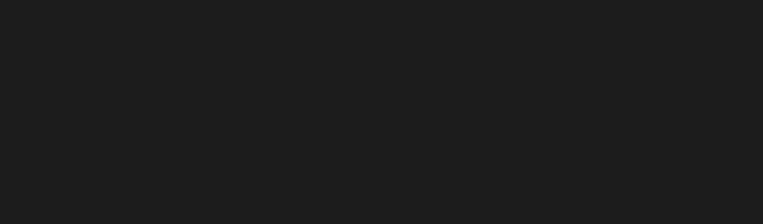
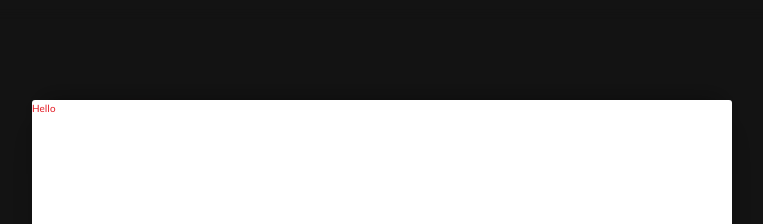
Before and after one commit to nchomsky/FlixFindr, a React (Create React App) app: page /movie/1 in a window 1280 px wide. Shown: the top 224 px of the page, without its empty margins (258-1021 px from the left). Built offline with nearby package versions, Linux system fonts and the light colour scheme; no server answers.

Commit message:
Add search functionality and deal with movie error handling

```diff
--- a/public/index.html
+++ b/public/index.html
@@ -41,6 +41,7 @@
   <body>
     <noscript>You need to enable JavaScript to run this app.</noscript>
     <div id="root"></div>
+    <div id="modal"></div>
     <!--
       This HTML file is a template.
       If you open it directly in the browser, you will see an empty page.
--- a/src/App.scss
+++ b/src/App.scss
@@ -5,3 +5,4 @@
 @import 'styles/components/MovieItem';
 @import 'styles/components/MovieGrid';
 @import 'styles/components/movieNotFound';
+@import 'styles/components/movieModal';
--- a/src/actions/index.js
+++ b/src/actions/index.js
@@ -2,13 +2,13 @@ import movies from '../apis/movies';
 const KEY = '01300e67fc753328e53597dcb77de4b4';
 
 //With thunk can return a asynchronous function instead of an object that is typically required
-export const searchMovies = () => {
+export const searchMovies = (term) => {
     return async (dispatch) => {
         const response = await movies.get('/search/movie?', {
             params: {
                 api_key: KEY,
                 language: 'en-US',
-                query: 'avengers',
+                query: term,
                 page: 1,
                 include_adult: false,
             }
@@ -35,4 +35,11 @@ export const loadPopularMovies = () => {
     };
 };
 
+export const inputChange = (value) => {
+    return {
+        type: 'INPUT_CHANGE',
+        payload: value
+    }
+}
+
 //If i want to fetch specific details I can make a fetchDetails action creator
--- a/src/components/App.js
+++ b/src/components/App.js
@@ -2,15 +2,15 @@ import React, { Component } from 'react';
 import { Route } from 'react-router-dom';
 
 import Container from './Container/Container';
-// import MovieNotFound from './Container/MovieGrid/MovieNotFound/MovieNotFound';
+import MovieModal from './MovieModal/MovieModal';
 import '../App.scss';
 
 class App extends Component {
   render() {
     return (
       <div>
-        <Route path="/" exact component={Container} />
-        {/* <Route path="/movie/:id" exact component={MovieNotFound} /> */}
+        <Route path="/" component={Container} />
+        <Route path="/movie/:id" exact component={MovieModal} />
       </div>
     );
   }
--- a/src/components/Container/Header/SearchBar/SearchBar.js
+++ b/src/components/Container/Header/SearchBar/SearchBar.js
@@ -1,21 +1,42 @@
-import React from 'react';
+import React, { Component } from 'react';
 import { connect } from 'react-redux';
-import { searchMovies } from '../../../../actions';
+import { searchMovies, inputChange, loadPopularMovies } from '../../../../actions';
 
-const SearchBar = () => {
+class SearchBar extends Component {
 
-    const onSearch = (term) => {
-        console.log(term);
-        searchMovies(term);
+    handleChange = (event) => {
+        this.props.inputChange(event.target.value);
+        if (event.target.value === "") {
+            this.props.loadPopularMovies();
+        }
+
     }
 
-    return (
-        <form noValidate autoComplete="off" className="search">
-            <input type="text" placeholder="Search Movies" className="search__input" onChange={e => onSearch(e.currentTarget.value)}></input>
-        </form>
-    );
+    onFormSubmit = (event) => {
+        event.preventDefault();
+        this.props.searchMovies(this.props.term);
+    }
 
+    render() {
+        console.log(this.props.term);
+
+        return (
+            <form noValidate autoComplete="off" onSubmit={this.onFormSubmit} className="search">
+                <input type="text" placeholder="Search Movies" className="search__input" value={this.props.term} onChange={this.handleChange}></input>
+            </form>
+        );
+    }
 }
 
+const mapStateToProps = (state) => {
+    return {
+        term: state.movies.searchQuery,
+    };
+};
 
-export default connect(null, { searchMovies: searchMovies })(SearchBar);
+
+export default connect(mapStateToProps, {
+    searchMovies: searchMovies,
+    inputChange: inputChange,
+    loadPopularMovies: loadPopularMovies
+})(SearchBar);
--- a/src/components/Container/MovieGrid/MovieGrid.js
+++ b/src/components/Container/MovieGrid/MovieGrid.js
@@ -2,19 +2,18 @@ import React, { Component } from 'react';
 import MovieItem from './MovieItem/MovieItem';
 import MovieNotFound from './MovieNotFound/MovieNotFound'
 import { connect } from 'react-redux';
-import { searchMovies } from '../../../actions/index';
+import { loadPopularMovies } from '../../../actions/index';
 
 class MovieGrid extends Component {
 
     componentDidMount() {
-        this.props.searchMovies();
+        this.props.loadPopularMovies();
     }
 
     // Add componentDidUpdate to compare prior state to the newState and have it rerender the movies?
     //Or will that happen automatically with redux form
 
     render() {
-        console.log(this.props.movies);
         if (this.props.movies.length !== 0) {
             return (
                 <div className="grid__container">
@@ -42,8 +41,8 @@ const mapStateToProps = (state) => {
     //the movies prop is accessed by this component
     return {
         movies: state.movies.movies,
-        searched: state.searched
+        searched: state.movies.searched
     };
 };
 
-export default connect(mapStateToProps, { searchMovies: searchMovies })(MovieGrid);
+export default connect(mapStateToProps, { loadPopularMovies: loadPopularMovies })(MovieGrid);
--- a/src/components/Container/MovieGrid/MovieItem/MovieItem.js
+++ b/src/components/Container/MovieGrid/MovieItem/MovieItem.js
@@ -1,5 +1,6 @@
 import React from 'react';
 import { Link } from "react-router-dom";
+import MovieModal from '../../../MovieModal/MovieModal';
 
 
 const MovieItem = ({ movie }) => {
@@ -9,7 +10,7 @@ const MovieItem = ({ movie }) => {
             <div className="movieItem">
                 <div className="movieItem__titleYear">
                     <h4>{movie.title}</h4>
-                    <h4>{movie.release_date.slice(0, 4)}</h4>
+                    <h4>{movie.release_date ? movie.release_date.slice(0, 4) : 'No Release Date Available'}</h4>
                 </div>
                 <div className="movieItem__image">{
                     movie.poster_path ? (
@@ -18,6 +19,7 @@ const MovieItem = ({ movie }) => {
                 }
                 </div>
             </div>
+            {/* <MovieModal movie={movie} /> */}
         </Link>
     );
 };
--- a/src/components/MovieModal/MovieModal.js
+++ b/src/components/MovieModal/MovieModal.js
@@ -0,0 +1,17 @@
+import React, { Component } from 'react';
+import ReactDOM from 'react-dom';
+import history from '../../history';
+
+class MovieModal extends Component {
+
+    render() {
+        return ReactDOM.createPortal(
+            <div onClick={() => history.push('/')} className="popup">
+                <div onClick={e => e.stopPropagation()} className="popup__content" > Hello</div >
+            </div >, document.querySelector('#modal')
+        );
+    }
+
+}
+
+export default MovieModal;
--- /dev/null
+++ b/src/history.js
@@ -0,0 +1,2 @@
+import { createBrowserHistory } from 'history';
+export default createBrowserHistory();
--- a/src/reducers/moviesReducer.js
+++ b/src/reducers/moviesReducer.js
@@ -20,6 +20,11 @@ export default (state = initialState, action) => {
                 movies: action.payload.results,
                 searched: true
             };
+        case 'INPUT_CHANGE':
+            return {
+                ...state,
+                searchQuery: action.payload
+            }
         default:
             return state;
     }
--- /dev/null
+++ b/src/styles/components/_movieModal.scss
@@ -0,0 +1,32 @@
+.popup {
+  height: 100vh;
+  width: 100%;
+  background-color: white;
+  top: 0;
+  left: 0;
+  position: fixed;
+  z-index: 9999;
+  opacity: 1;
+  transition: all 0.3s;
+  display: flex;
+  align-items: center;
+  justify-content: center;
+
+  @supports (-webkit-backdrop-filter: blur(1rem)) or
+    (backdrop-filter: blur(1rem)) {
+    background-color: rgba($color-black, 0.3);
+    -webkit-backdrop-filter: blur(1rem);
+    backdrop-filter: blur(1rem);
+  }
+
+  &__content {
+    width: 70rem;
+    background-color: $color-white;
+    height: 60rem;
+    box-shadow: 0 2rem 4rem rgba($color-black, 0.2);
+    border-radius: 0.3rem;
+    display: flex;
+    flex-direction: column;
+    overflow: hidden;
+  }
+}
```
Also changed, not shown: src/index.js (+4 -3 lines).
